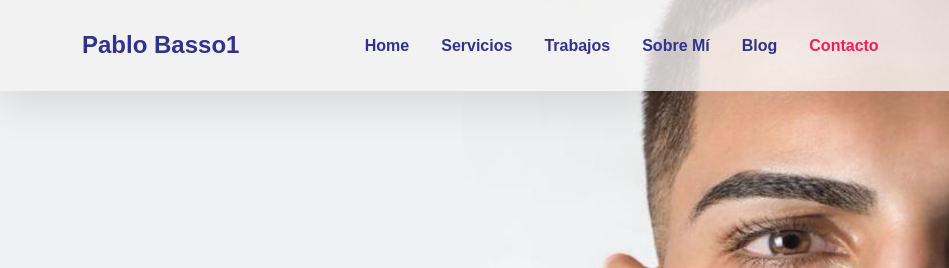
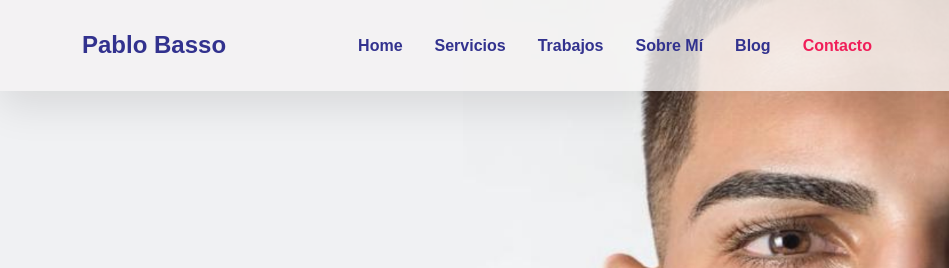
Before and after one commit to Pablobasso25/repositorio-pablo-basso, a plain HTML site: page PortfolioAlternativo/index.html in a window 1280 px wide. Shown: the top 268 px of the page, 0-949 px from the left. Drawn offline with nearby package versions, Linux system fonts and the light colour scheme; a web font is replaced by a local one.

Commit message:
poniendo el nombre original index.html

```diff
--- a/PortfolioAlternativo/index.html
+++ b/PortfolioAlternativo/index.html
@@ -5,7 +5,7 @@
     <meta name="viewport" content="width=device-width, initial-scale=1.0" />
     <meta name="description" content="Portfolio realizado con bootstrap">
     <meta name="keywords" content="bootstrap portfolio personal ">
-    <meta name="author" content="Pablo Basso2">
+    <meta name="author" content="Pablo Basso">
     <link
       rel="stylesheet"
       href="https://cdn.jsdelivr.net/npm/bootstrap@5.3.6/dist/css/bootstrap.min.css"
@@ -24,7 +24,7 @@
     <!--Navbar-->
     <nav id="navbar" class="navbar navbar-expand-lg fixed-top">
       <div class="container">
-        <a class="navbar-brand" href="#">Pablo Basso1</a>
+        <a class="navbar-brand" href="#">Pablo Basso</a>
         <button
           class="navbar-toggler"
           type="button"
```
